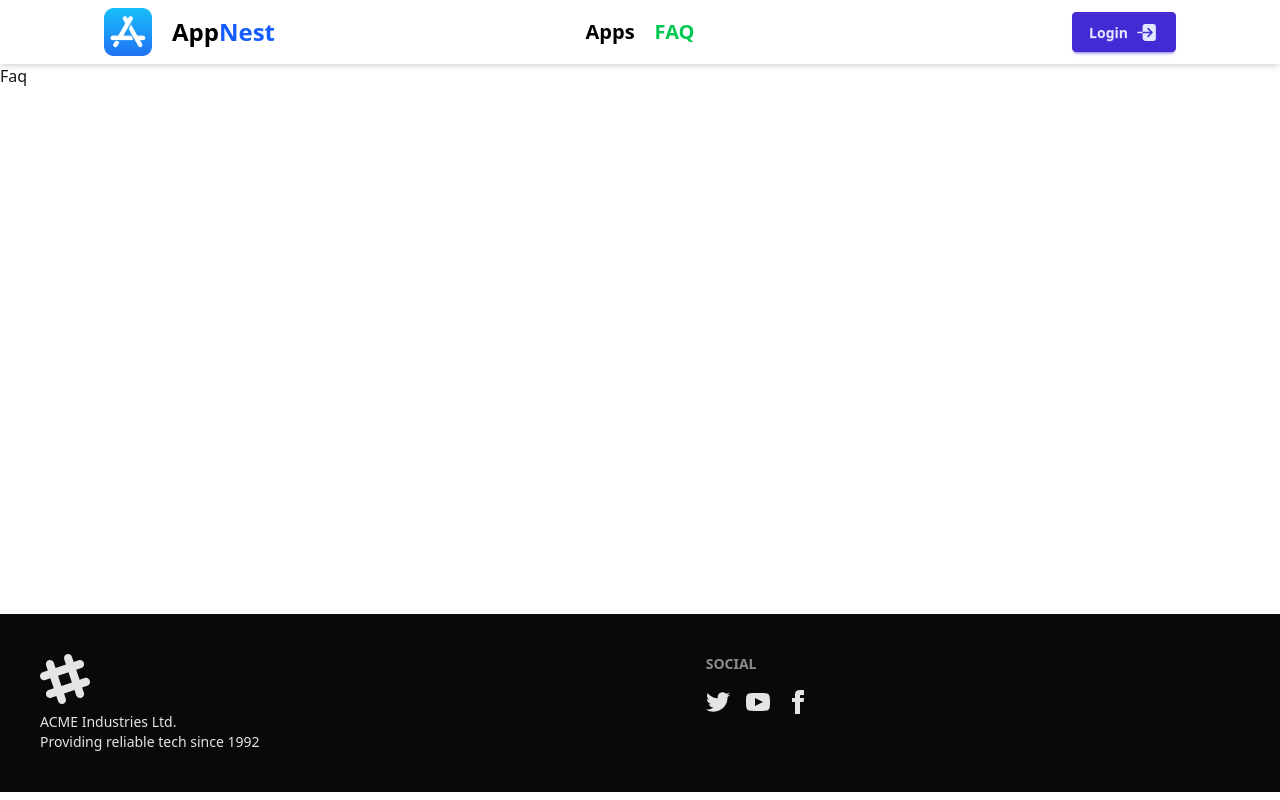
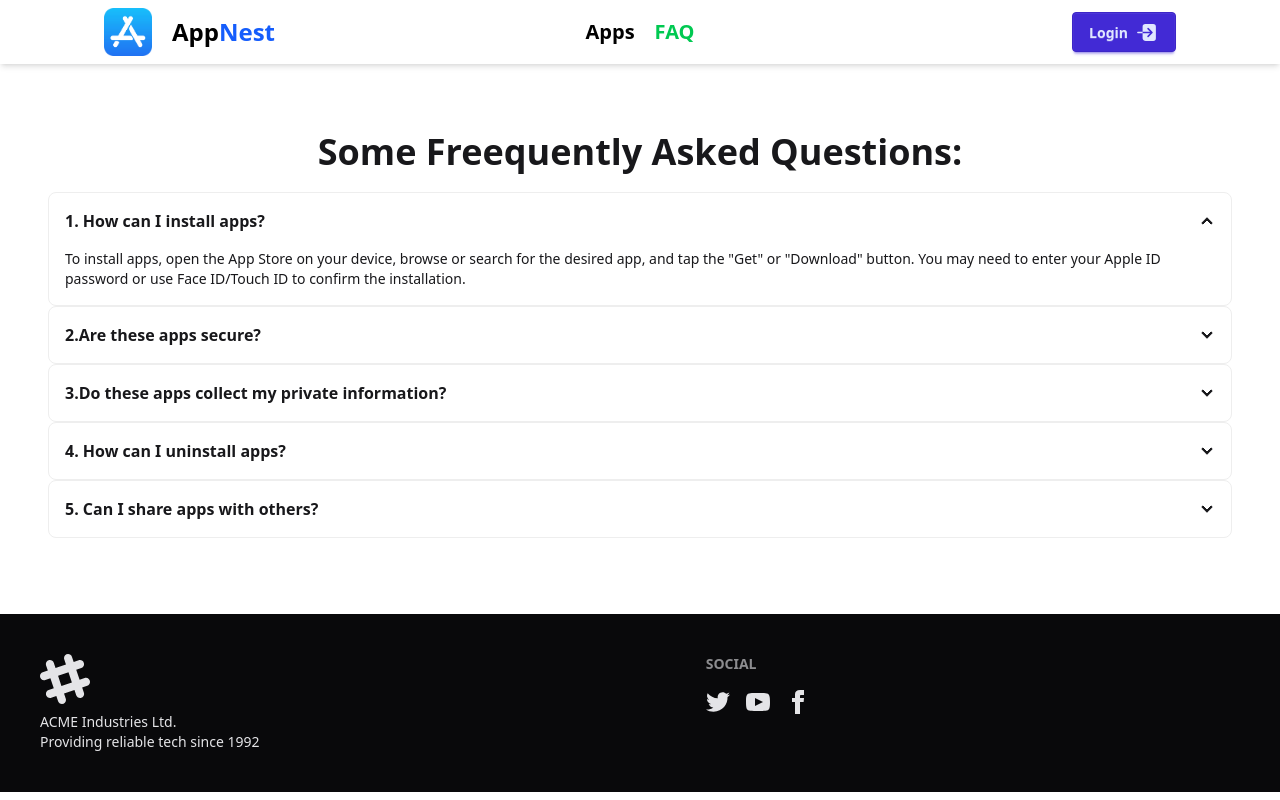
Before and after one commit to IbraHim7520/React-App-Store, a React (Vite) app: page /faq in a window 1280 px wide. Built offline with nearby package versions, Linux system fonts and the light colour scheme; no server answers.

Commit message:
Complete add review

```diff
--- a/Pages/AppDetails.jsx
+++ b/Pages/AppDetails.jsx
@@ -1,16 +1,17 @@
 
 import { onAuthStateChanged } from 'firebase/auth';
-import { use, useEffect, useState } from 'react';
+import { useEffect, useState } from 'react';
 import { FaDownload, FaStar } from 'react-icons/fa';
 import { NavLink, useParams } from 'react-router';
 import { auth } from '../firebase.init';
-import { tr } from 'framer-motion/client';
+
 import { toast, ToastContainer } from 'react-toastify';
 
 const AppDetails = () => {
 
     const [loggedin , setLoggedin] = useState(false);
     const [click, setClick]= useState(false);
+    const [review, setReview] = useState([]);
 
     onAuthStateChanged(auth, (user)=>{
         if(user){
@@ -26,10 +27,16 @@ const AppDetails = () => {
     const { id } = params;
 
     useEffect(() => {
-        fetch("/apps.json").then(ser_res => ser_res.json()).then(apps => SetApps(apps))
-        const Single_apps = Apps.find(app => app.id === id);
-        SingleApp(Single_apps);
-    }, [Apps, id])
+        fetch("/apps.json")
+          .then(res => res.json())
+          .then(apps => {
+            SetApps(apps);
+            const singleApp = apps.find(app => app.id === id);
+            SingleApp(singleApp);
+            setReview(singleApp?.reviews || []);
+          });
+      }, [id]);
+
 
     const handleInstall = () =>{
         if (click){
@@ -39,8 +46,19 @@ const AppDetails = () => {
             toast('Install Successfully!')
             setClick(true)
         }
-
-
+    }
+    const handleReviewSubmit = (e)=>{
+        e.preventDefault();
+        const star = e.target.star.value;
+        const review = e.target.review.value;
+        const newReview = {
+            "user":"Unknown",
+            "rating": star,
+            "comment":review
+        }
+        setReview(prevReviews => [...prevReviews, newReview]);
+        console.log(review)
+        e.target.reset();
     }
     return (
         <div className='w-full'>
@@ -79,17 +97,20 @@ const AppDetails = () => {
                 <div className="flex mt-12 gap-4 w-full flex-col lg:flex-row">
                     <div className="card space-y-2 p-4 bg-base-300 rounded-box grid h-fit grow place-items-center">
                         {
-                            single?.reviews?.map(rev=>  <div className='bg-white p-3 w-full rounded-md' ><p className=' text-xl font-semibold'>{rev.comment}</p>  <p>Rating: ({rev.rating})</p>   <p>User: {rev.user}</p>    </div> )
+                            review?.map(rev=>  <div className='bg-white p-3 w-full rounded-md' ><p className=' text-xl font-semibold'>{rev.comment}</p>  <p>Rating: ({rev.rating})</p>   <p>User: {rev.user}</p>    </div> )
                         }
                     </div>
 
                     <div className="card bg-base-300 rounded-box grid h-fit grow p-4">
                         <h1 className='text-3xl font-bold'>Submit Your Review Here</h1>
-                        <from className="fieldset">
+
+                        <form onSubmit={(e)=>handleReviewSubmit(e)} className="fieldset">
+                        <legend className="fieldset-legend">Rating</legend>
+                        <input name='star' type="number" placeholder="Rating (1-5)" className="input" />
                             <legend className="fieldset-legend">Review</legend>
-                            <textarea className="textarea h-24" placeholder="Review"></textarea>
-                            <button className='btn btn-primary w-fit px-12 ' type='Submit'>Submit</button>
-                        </from>
+                            <textarea name='review' className="textarea h-24" placeholder="Review"></textarea>
+                            <button  className='btn btn-primary w-fit px-12 ' type='Submit'>Submit</button>
+                        </form>
                     </div>
                 </div>
 
--- a/Pages/Faq.jsx
+++ b/Pages/Faq.jsx
@@ -2,8 +2,35 @@ import React from 'react';
 
 const Faq = () => {
     return (
-        <div>
-         Faq
+        <div className='p-12'>
+        <h1 className='text-4xl font-bold text-center p-5'>Some Freequently Asked Questions:</h1>
+            <div className="collapse collapse-arrow bg-base-100 border border-base-300">
+  <input type="radio" name="my-accordion-2" defaultChecked />
+  <div className="collapse-title font-semibold">1. How can I install apps?</div>
+  <div className="collapse-content text-sm">To install apps, open the App Store on your device, browse or search for the desired app, and tap the "Get" or "Download" button. You may need to enter your Apple ID password or use Face ID/Touch ID to confirm the installation.</div>
+</div>
+<div className="collapse collapse-arrow bg-base-100 border border-base-300">
+  <input type="radio" name="my-accordion-2" />
+  <div className="collapse-title font-semibold">2.Are these apps secure?</div>
+  <div className="collapse-content text-sm">Yes, apps available on the App Store undergo a rigorous review process by Apple to ensure they are free from known malware and have not been tampered with. Additionally, Apple enforces strict security controls to protect user data and maintain system integrity. </div>
+</div>
+<div className="collapse collapse-arrow bg-base-100 border border-base-300">
+  <input type="radio" name="my-accordion-2" />
+  <div className="collapse-title font-semibold">3.Do these apps collect my private information?</div>
+  <div className="collapse-content text-sm">Some apps may request access to personal information such as your location, contacts, or photos to provide certain features. However, Apple provides detailed privacy information on the App Store to help you understand each app's data collection practices. You can manage app permissions in your device's privacy settings. .</div>
+</div>
+
+<div className="collapse collapse-arrow bg-base-100 border border-base-300">
+  <input type="radio" name="my-accordion-2" />
+  <div className="collapse-title font-semibold">4. How can I uninstall apps?</div>
+  <div className="collapse-content text-sm">To uninstall an app, touch and hold its icon on your Home Screen until it jiggles, then tap the "Remove" icon (an "X" or "-") and confirm the deletion. Alternatively, you can go to your device's settings, navigate to the list of installed apps, and select the app you wish to remove. </div>
+</div>
+
+<div className="collapse collapse-arrow bg-base-100 border border-base-300">
+  <input type="radio" name="my-accordion-2" />
+  <div className="collapse-title font-semibold">5. Can I share apps with others?</div>
+  <div className="collapse-content text-sm">Apps purchased from the App Store are tied to your Apple ID and cannot be shared directly with others. However, you can enable Family Sharing, which allows family members to share purchases, including apps, with each other. Note that not all apps support Family Sharing, and some in-app purchases may not be shareable. </div>
+</div>
         </div>
     );
 };
```
